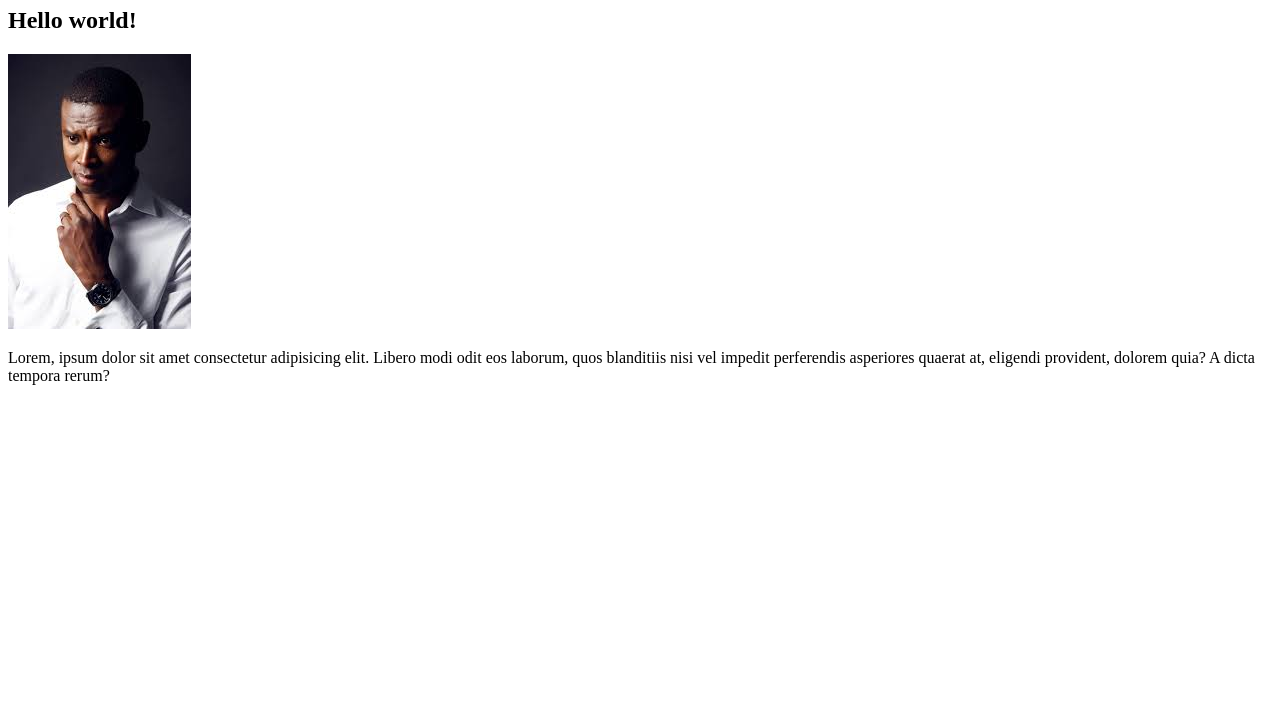
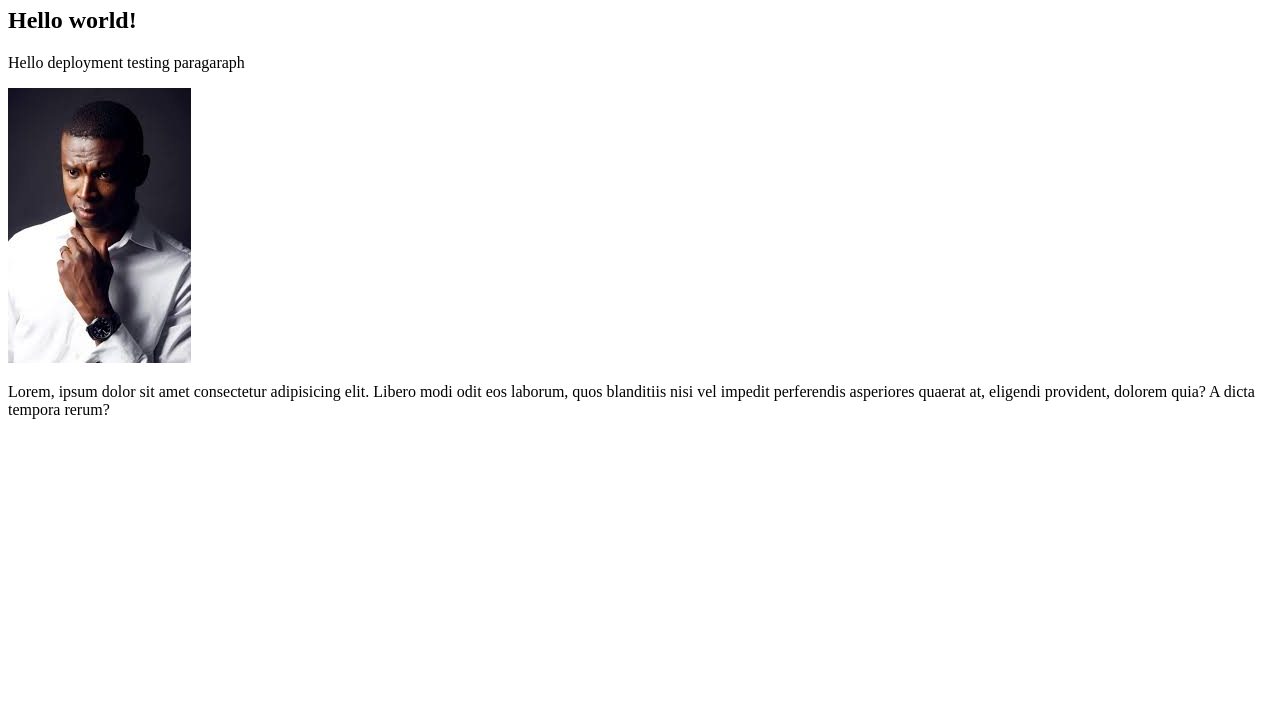
Before and after one commit to learnzdevelopmenthub/slot2-project1, a plain HTML site: page index.html in a window 1280 px wide. Shown: the part 73-800 px from the top of the page. Drawn offline with Linux system fonts and the light colour scheme.

Commit message:
added paragraph

```diff
--- a/index.html
+++ b/index.html
@@ -9,6 +9,7 @@
 <body>
     <h1>Williom Jack</h1>
     <h2>Hello world!</h2>
+    <p>Hello deployment testing paragaraph</p>
     <img src="profile.jpg" alt="">
     <p>Lorem, ipsum dolor sit amet consectetur adipisicing elit. Libero modi odit eos laborum, quos blanditiis nisi vel impedit perferendis asperiores quaerat at, eligendi provident, dolorem quia? A dicta tempora rerum?</p>
 </body>
```
